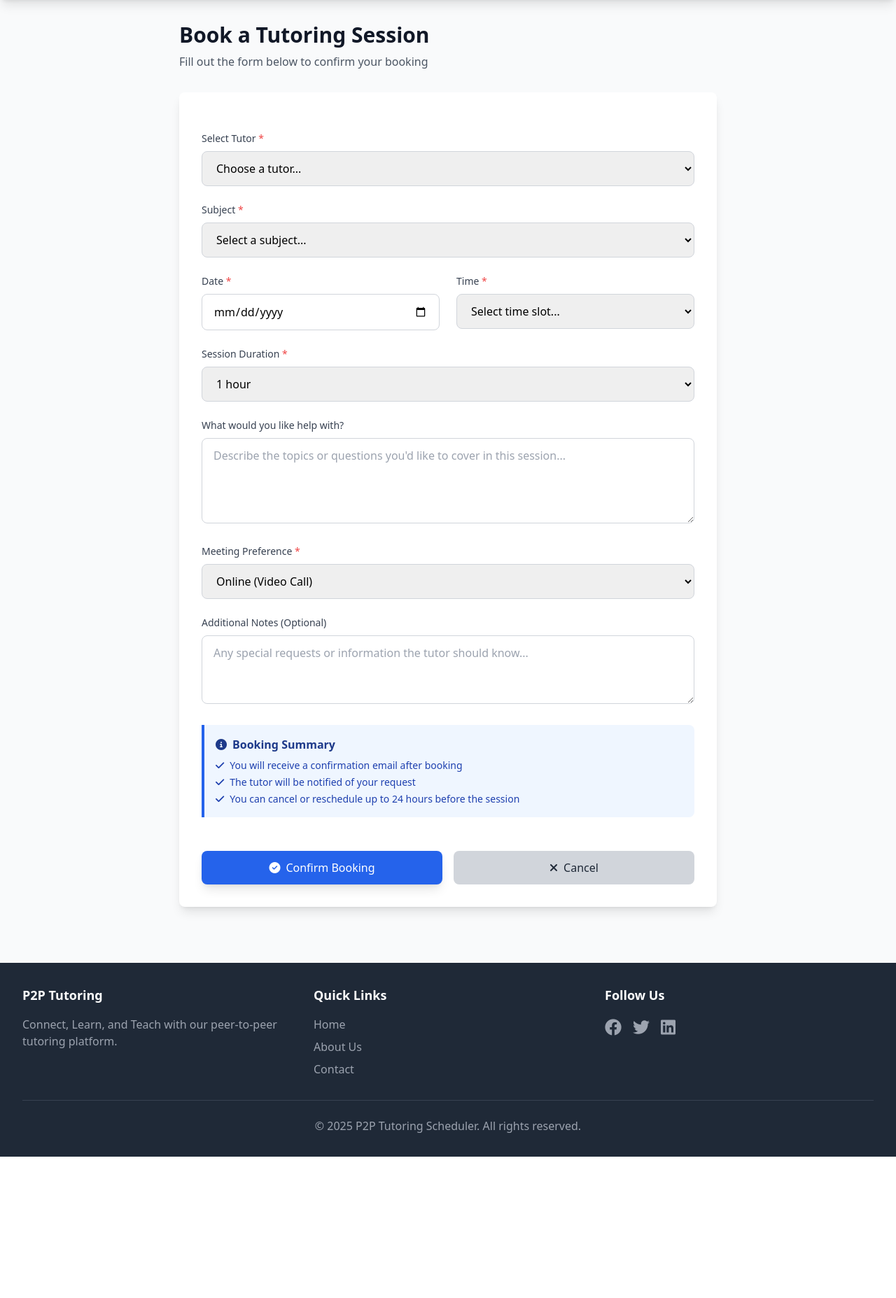
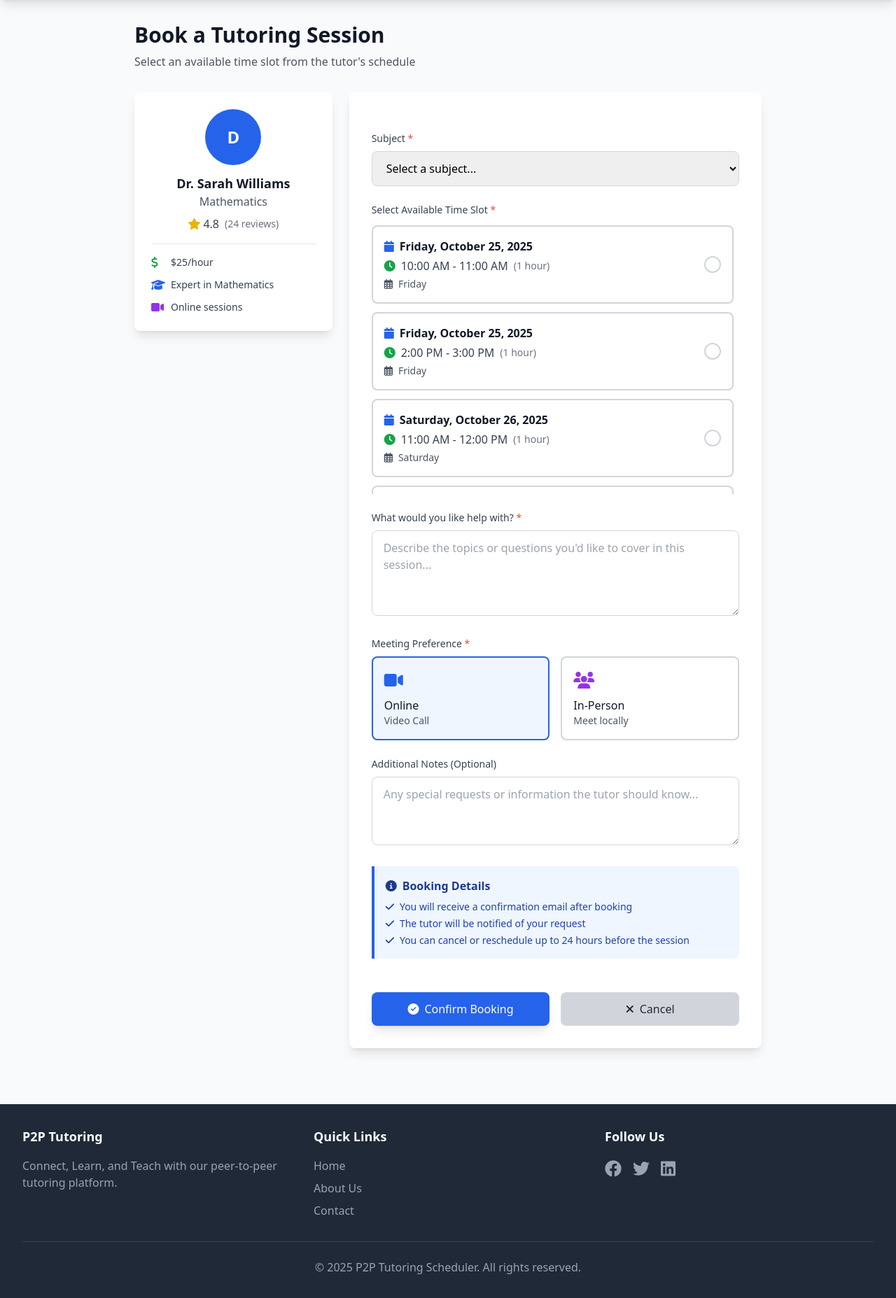
Before and after one commit to erin-007/p2p-real, a Django app: page /booking/ in a window 1280 px wide. Shown: the part 64-1919 px from the top of the page at 70% size. Before the commit the page ends 1717 px from the top, so only its background shows below. Run offline with Django 4.2, Linux system fonts and the light colour scheme; some libraries are stand-ins or nearby versions.

Commit message:
Update booking system to display specific available time slots
Refactor `dashboard_tutee` and `booking_form` views to use structured data for available slots. Update `booking_form.html` to display tutor information and available slots in a sidebar, and `dashboard_tutee.html` to show upcoming slots.

Replit-Commit-Author: Agent
Replit-Commit-Session-Id: f4218b01-4726-4565-8f2a-f2086fb19ae2
Replit-Commit-Checkpoint-Type: intermediate_checkpoint
Replit-Commit-Screenshot-Url: https://storage.googleapis.com/screenshot-production-us-central1/e78bcce9-fde7-4c30-9e67-19fda105f1ab/f4218b01-4726-4565-8f2a-f2086fb19ae2/Em7rRSi

```diff
--- a/p2p_tutoring/views.py
+++ b/p2p_tutoring/views.py
@@ -24,9 +24,38 @@ def dashboard_tutee(request):
     # Sample data for demonstration
     context = {
         'tutors': [
-            {'id': 1, 'name': 'Dr. Sarah Williams', 'subject': 'Mathematics', 'rating': 4.8, 'available_slots': '10:00 AM, 2:00 PM'},
-            {'id': 2, 'name': 'Prof. David Chen', 'subject': 'Physics', 'rating': 4.9, 'available_slots': '11:00 AM, 3:00 PM'},
-            {'id': 3, 'name': 'Ms. Emily Brown', 'subject': 'Chemistry', 'rating': 4.7, 'available_slots': '9:00 AM, 1:00 PM'},
+            {
+                'id': 1,
+                'name': 'Dr. Sarah Williams',
+                'subject': 'Mathematics',
+                'rating': 4.8,
+                'available_slots': [
+                    {'date': 'Oct 25', 'time': '10:00 AM'},
+                    {'date': 'Oct 25', 'time': '2:00 PM'},
+                    {'date': 'Oct 26', 'time': '11:00 AM'},
+                ]
+            },
+            {
+                'id': 2,
+                'name': 'Prof. David Chen',
+                'subject': 'Physics',
+                'rating': 4.9,
+                'available_slots': [
+                    {'date': 'Oct 25', 'time': '11:00 AM'},
+                    {'date': 'Oct 26', 'time': '3:00 PM'},
+                ]
+            },
+            {
+                'id': 3,
+                'name': 'Ms. Emily Brown',
+                'subject': 'Chemistry',
+                'rating': 4.7,
+                'available_slots': [
+                    {'date': 'Oct 25', 'time': '9:00 AM'},
+                    {'date': 'Oct 26', 'time': '1:00 PM'},
+                    {'date': 'Oct 27', 'time': '10:00 AM'},
+                ]
+            },
         ],
         'booked_sessions': [
             {'id': 1, 'tutor': 'Dr. Sarah Williams', 'subject': 'Mathematics', 'date': '2025-10-24', 'time': '10:00 AM'},
@@ -35,7 +64,57 @@ def dashboard_tutee(request):
     return render(request, 'dashboard_tutee.html', context)
 
 def booking_form(request):
-    return render(request, 'booking_form.html')
+    # Sample available time slots for demonstration
+    context = {
+        'tutor_id': request.GET.get('tutor', 1),
+        'tutor_name': 'Dr. Sarah Williams',
+        'tutor_subject': 'Mathematics',
+        'tutor_rating': 4.8,
+        'hourly_rate': 25,
+        'available_slots': [
+            {
+                'id': 1,
+                'date': 'Friday, October 25, 2025',
+                'time': '10:00 AM',
+                'end_time': '11:00 AM',
+                'duration': '1 hour',
+                'day_of_week': 'Friday'
+            },
+            {
+                'id': 2,
+                'date': 'Friday, October 25, 2025',
+                'time': '2:00 PM',
+                'end_time': '3:00 PM',
+                'duration': '1 hour',
+                'day_of_week': 'Friday'
+            },
+            {
+                'id': 3,
+                'date': 'Saturday, October 26, 2025',
+                'time': '11:00 AM',
+                'end_time': '12:00 PM',
+                'duration': '1 hour',
+                'day_of_week': 'Saturday'
+            },
+            {
+                'id': 4,
+                'date': 'Saturday, October 26, 2025',
+                'time': '3:00 PM',
+                'end_time': '4:30 PM',
+                'duration': '1.5 hours',
+                'day_of_week': 'Saturday'
+            },
+            {
+                'id': 5,
+                'date': 'Monday, October 28, 2025',
+                'time': '9:00 AM',
+                'end_time': '10:00 AM',
+                'duration': '1 hour',
+                'day_of_week': 'Monday'
+            },
+        ]
+    }
+    return render(request, 'booking_form.html', context)
 
 def session_manage(request):
     # Sample data for demonstration
--- a/templates/booking_form.html
+++ b/templates/booking_form.html
@@ -3,31 +3,55 @@
 {% block title %}Book a Session - P2P Tutoring Scheduler{% endblock %}
 
 {% block content %}
-<div class="max-w-3xl mx-auto">
+<div class="max-w-4xl mx-auto">
     <!-- Header -->
     <div class="mb-8">
         <h1 class="text-3xl font-bold text-gray-900">Book a Tutoring Session</h1>
-        <p class="text-gray-600 mt-2">Fill out the form below to confirm your booking</p>
+        <p class="text-gray-600 mt-2">Select an available time slot from the tutor's schedule</p>
+    </div>
+
+    <div class="grid grid-cols-1 lg:grid-cols-3 gap-6">
+        <!-- Tutor Info Sidebar -->
+        <div class="lg:col-span-1">
+            <div class="bg-white rounded-lg shadow-lg p-6 sticky top-4">
+                <div class="text-center mb-4">
+                    <div class="bg-blue-600 text-white rounded-full w-20 h-20 flex items-center justify-center text-2xl font-bold mx-auto mb-3">
+                        {{ tutor_name|slice:":1"|default:"S" }}
+                    </div>
+                    <h3 class="text-lg font-bold text-gray-900">{{ tutor_name|default:"Dr. Sarah Williams" }}</h3>
+                    <p class="text-gray-600">{{ tutor_subject|default:"Mathematics" }}</p>
+                    <div class="flex items-center justify-center mt-2">
+                        <i class="fas fa-star text-yellow-500"></i>
+                        <span class="ml-1 text-gray-700 font-medium">{{ tutor_rating|default:"4.8" }}</span>
+                        <span class="ml-2 text-gray-500 text-sm">(24 reviews)</span>
+                    </div>
+                </div>
+
+                <div class="border-t border-gray-200 pt-4 space-y-3">
+                    <div class="flex items-center text-gray-700">
+                        <i class="fas fa-dollar-sign text-green-600 w-5"></i>
+                        <span class="ml-2 text-sm">${{ hourly_rate|default:"25" }}/hour</span>
+                    </div>
+                    <div class="flex items-center text-gray-700">
+                        <i class="fas fa-graduation-cap text-blue-600 w-5"></i>
+                        <span class="ml-2 text-sm">Expert in {{ tutor_subject|default:"Mathematics" }}</span>
+                    </div>
+                    <div class="flex items-center text-gray-700">
+                        <i class="fas fa-video text-purple-600 w-5"></i>
+                        <span class="ml-2 text-sm">Online sessions</span>
+                    </div>
+                </div>
+            </div>
         </div>
 
         <!-- Booking Form -->
+        <div class="lg:col-span-2">
             <div class="bg-white rounded-lg shadow-lg p-8">
-        <form method="POST" action="{% url 'booking_form' %}" class="space-y-6">
+                <form method="POST" action="{% url 'booking_form' %}" class="space-y-6" x-data="{ selectedSlot: null }">
                     {% csrf_token %}
 
-            <!-- Tutor Selection -->
-            <div>
-                <label for="tutor" class="block text-sm font-medium text-gray-700 mb-2">
-                    Select Tutor <span class="text-red-500">*</span>
-                </label>
-                <select id="tutor" name="tutor" required
-                        class="w-full px-4 py-3 border border-gray-300 rounded-lg focus:outline-none focus:ring-2 focus:ring-blue-500 focus:border-blue-500">
-                    <option value="">Choose a tutor...</option>
-                    <option value="1">Dr. Sarah Williams - Mathematics</option>
-                    <option value="2">Prof. David Chen - Physics</option>
-                    <option value="3">Ms. Emily Brown - Chemistry</option>
-                </select>
-            </div>
+                    <!-- Hidden tutor field -->
+                    <input type="hidden" name="tutor" value="{{ tutor_id|default:'1' }}">
 
                     <!-- Subject -->
                     <div>
@@ -47,56 +71,62 @@
                         </select>
                     </div>
 
-            <!-- Date and Time -->
-            <div class="grid grid-cols-1 md:grid-cols-2 gap-6">
+                    <!-- Available Time Slots -->
                     <div>
-                    <label for="date" class="block text-sm font-medium text-gray-700 mb-2">
-                        Date <span class="text-red-500">*</span>
+                        <label class="block text-sm font-medium text-gray-700 mb-3">
+                            Select Available Time Slot <span class="text-red-500">*</span>
                         </label>
-                    <input type="date" id="date" name="date" required
-                           class="w-full px-4 py-3 border border-gray-300 rounded-lg focus:outline-none focus:ring-2 focus:ring-blue-500 focus:border-blue-500">
+
+                        {% if available_slots %}
+                            <div class="space-y-3 max-h-96 overflow-y-auto pr-2">
+                                {% for slot in available_slots %}
+                                <label class="block">
+                                    <input type="radio" name="time_slot" value="{{ slot.id }}"
+                                           @click="selectedSlot = {{ slot.id }}"
+                                           class="hidden peer" required>
+                                    <div class="border-2 border-gray-300 rounded-lg p-4 cursor-pointer hover:border-blue-500 hover:bg-blue-50 transition peer-checked:border-blue-600 peer-checked:bg-blue-50">
+                                        <div class="flex items-center justify-between">
+                                            <div class="flex-1">
+                                                <div class="flex items-center mb-1">
+                                                    <i class="fas fa-calendar text-blue-600 mr-2"></i>
+                                                    <span class="font-semibold text-gray-900">{{ slot.date }}</span>
                                                 </div>
-
-                <div>
-                    <label for="time" class="block text-sm font-medium text-gray-700 mb-2">
-                        Time <span class="text-red-500">*</span>
-                    </label>
-                    <select id="time" name="time" required
-                            class="w-full px-4 py-3 border border-gray-300 rounded-lg focus:outline-none focus:ring-2 focus:ring-blue-500 focus:border-blue-500">
-                        <option value="">Select time slot...</option>
-                        <option value="09:00">9:00 AM</option>
-                        <option value="10:00">10:00 AM</option>
-                        <option value="11:00">11:00 AM</option>
-                        <option value="12:00">12:00 PM</option>
-                        <option value="13:00">1:00 PM</option>
-                        <option value="14:00">2:00 PM</option>
-                        <option value="15:00">3:00 PM</option>
-                        <option value="16:00">4:00 PM</option>
-                        <option value="17:00">5:00 PM</option>
-                    </select>
+                                                <div class="flex items-center mb-1">
+                                                    <i class="fas fa-clock text-green-600 mr-2"></i>
+                                                    <span class="text-gray-700">{{ slot.time }} - {{ slot.end_time }}</span>
+                                                    <span class="ml-2 text-gray-500 text-sm">({{ slot.duration }})</span>
+                                                </div>
+                                                {% if slot.day_of_week %}
+                                                <div class="text-gray-600 text-sm">
+                                                    <i class="far fa-calendar-alt mr-2"></i>{{ slot.day_of_week }}
+                                                </div>
+                                                {% endif %}
+                                            </div>
+                                            <div class="ml-4">
+                                                <div class="w-6 h-6 border-2 border-gray-300 rounded-full flex items-center justify-center peer-checked:border-blue-600 peer-checked:bg-blue-600">
+                                                    <i class="fas fa-check text-white text-xs" x-show="selectedSlot === {{ slot.id }}"></i>
                                                 </div>
                                             </div>
-
-            <!-- Duration -->
-            <div>
-                <label for="duration" class="block text-sm font-medium text-gray-700 mb-2">
-                    Session Duration <span class="text-red-500">*</span>
+                                        </div>
+                                    </div>
                                 </label>
-                <select id="duration" name="duration" required
-                        class="w-full px-4 py-3 border border-gray-300 rounded-lg focus:outline-none focus:ring-2 focus:ring-blue-500 focus:border-blue-500">
-                    <option value="30">30 minutes</option>
-                    <option value="60" selected>1 hour</option>
-                    <option value="90">1.5 hours</option>
-                    <option value="120">2 hours</option>
-                </select>
+                                {% endfor %}
+                            </div>
+                        {% else %}
+                            <div class="text-center py-8 bg-gray-50 rounded-lg border-2 border-dashed border-gray-300">
+                                <i class="fas fa-calendar-times text-gray-400 text-4xl mb-3"></i>
+                                <p class="text-gray-600">No available time slots at the moment.</p>
+                                <p class="text-gray-500 text-sm mt-1">Please check back later or choose another tutor.</p>
+                            </div>
+                        {% endif %}
                     </div>
 
                     <!-- Topic/Description -->
                     <div>
                         <label for="topic" class="block text-sm font-medium text-gray-700 mb-2">
-                    What would you like help with?
+                            What would you like help with? <span class="text-red-500">*</span>
                         </label>
-                <textarea id="topic" name="topic" rows="4"
+                        <textarea id="topic" name="topic" rows="4" required
                                   placeholder="Describe the topics or questions you'd like to cover in this session..."
                                   class="w-full px-4 py-3 border border-gray-300 rounded-lg focus:outline-none focus:ring-2 focus:ring-blue-500 focus:border-blue-500"></textarea>
                     </div>
@@ -106,11 +136,24 @@
                         <label for="meeting_type" class="block text-sm font-medium text-gray-700 mb-2">
                             Meeting Preference <span class="text-red-500">*</span>
                         </label>
-                <select id="meeting_type" name="meeting_type" required
-                        class="w-full px-4 py-3 border border-gray-300 rounded-lg focus:outline-none focus:ring-2 focus:ring-blue-500 focus:border-blue-500">
-                    <option value="online">Online (Video Call)</option>
-                    <option value="in-person">In-Person</option>
-                </select>
+                        <div class="grid grid-cols-2 gap-4">
+                            <label class="block">
+                                <input type="radio" name="meeting_type" value="online" class="hidden peer" checked>
+                                <div class="border-2 border-gray-300 rounded-lg p-4 cursor-pointer hover:border-blue-500 transition peer-checked:border-blue-600 peer-checked:bg-blue-50">
+                                    <i class="fas fa-video text-blue-600 text-2xl mb-2"></i>
+                                    <div class="font-medium text-gray-900">Online</div>
+                                    <div class="text-gray-600 text-sm">Video Call</div>
+                                </div>
+                            </label>
+                            <label class="block">
+                                <input type="radio" name="meeting_type" value="in-person" class="hidden peer">
+                                <div class="border-2 border-gray-300 rounded-lg p-4 cursor-pointer hover:border-blue-500 transition peer-checked:border-blue-600 peer-checked:bg-blue-50">
+                                    <i class="fas fa-users text-purple-600 text-2xl mb-2"></i>
+                                    <div class="font-medium text-gray-900">In-Person</div>
+                                    <div class="text-gray-600 text-sm">Meet locally</div>
+                                </div>
+                            </label>
+                        </div>
                     </div>
 
                     <!-- Additional Notes -->
@@ -126,7 +169,7 @@
                     <!-- Summary Box -->
                     <div class="bg-blue-50 border-l-4 border-blue-600 p-4 rounded-r-lg">
                         <h3 class="font-semibold text-blue-900 mb-2">
-                    <i class="fas fa-info-circle mr-2"></i>Booking Summary
+                            <i class="fas fa-info-circle mr-2"></i>Booking Details
                         </h3>
                         <ul class="text-sm text-blue-800 space-y-1">
                             <li><i class="fas fa-check mr-2"></i>You will receive a confirmation email after booking</li>
@@ -149,12 +192,6 @@
                 </form>
             </div>
         </div>
-
-<script>
-    // Show success alert on form submission
-    document.querySelector('form').addEventListener('submit', function(e) {
-        // This would normally be handled by Django backend
-        // For demo purposes, you could add client-side validation here
-    });
-</script>
+    </div>
+</div>
 {% endblock %}
```
Also changed, not shown: templates/dashboard_tutee.html (+19 -5 lines). Lines whose indentation alone changed are shown as unchanged.
